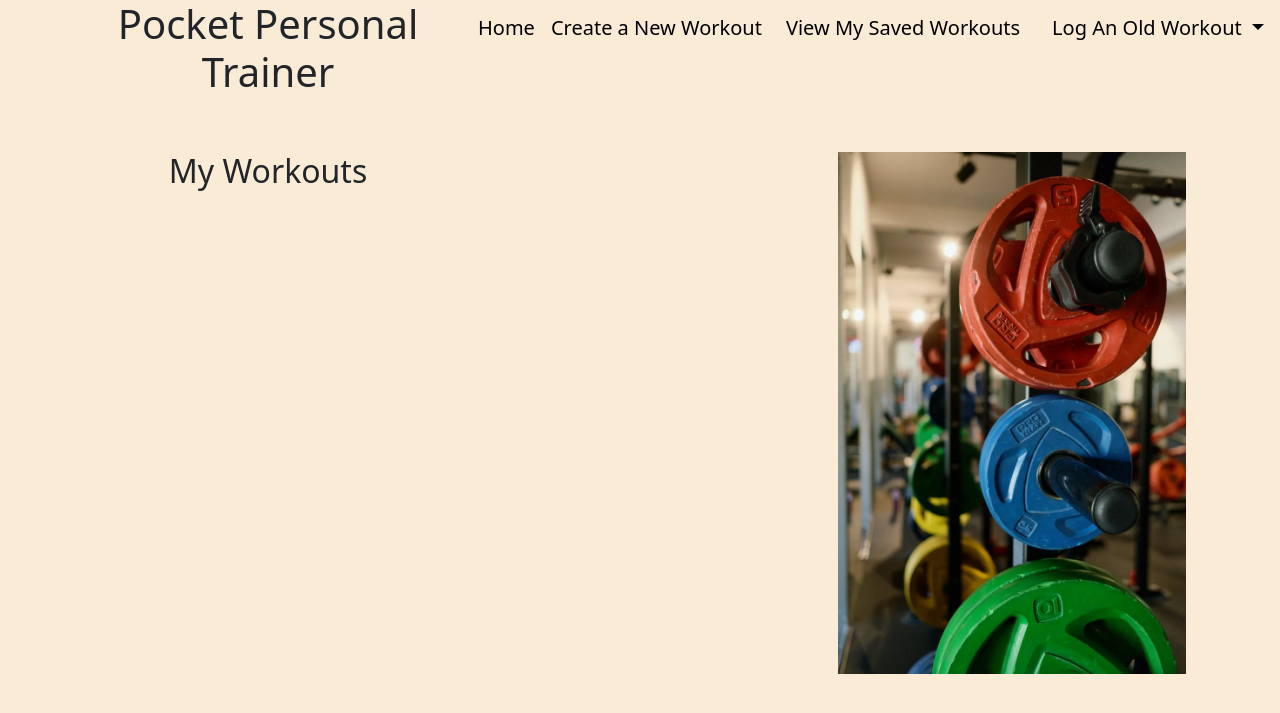
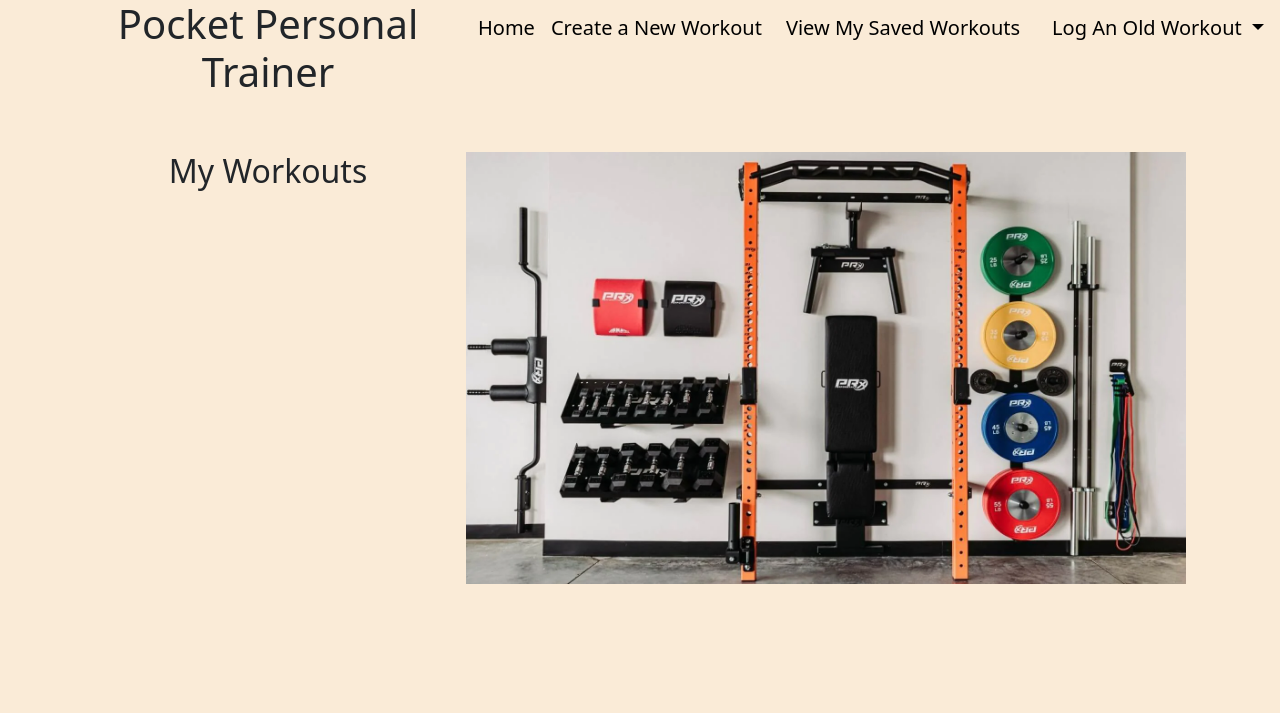
Before and after one commit to mollycstark/Pocket-Personal-Trainer, a Flask app: page /view_workouts in a window 1280 px wide. Shown: the top 713 px of the page. Run offline with Flask 2, Linux system fonts and the light colour scheme; the visitor is signed in with stand-in values (Sample User, id 1); data comes from the database, SQL or seed files in the repository; data that the repository does not hold is empty.

Commit message:
changed image

```diff
--- a/templates/view_workouts.html
+++ b/templates/view_workouts.html
@@ -58,10 +58,8 @@
             <p><a class="btn btn-primary" href="/display_workout/{{workout.workout_id}}">Workout {{loop.index}}</a></p>
         {% endfor %}
       </div>
-      <div class="col-4">
-      </div>
-      <div class="col-4">
-        <img class="img-fluid" src="/static/img/plates.jpg">
+      <div class="col-8">
+        <img class="img-fluid" src="/static/img/Orange_Hero.jpg">
       </div>
   </div>
 </div>
```
Also changed, not shown: README.md, static/img/Orange_Hero.jpg (added), static/img/plates.jpg (deleted).
